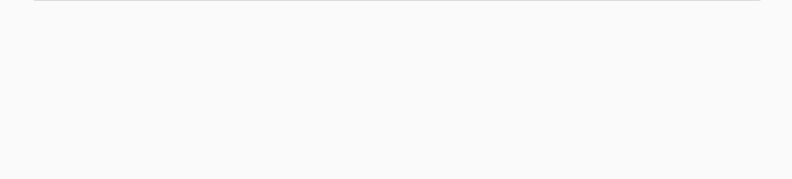
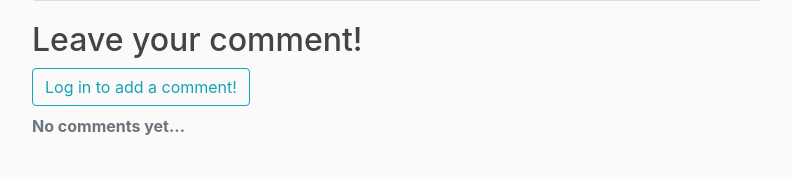
Before and after one commit to phumidea/Django_sandbox, a Django app: page /post/1/ in a window 1280 px wide. Shown: the part 217-396 px from the top of the page, without its empty margins (53-845 px from the left). Run offline with Django 3.2, Linux system fonts and the light colour scheme; data comes from the database, SQL or seed files in the repository; both versions use the stored data as it was after the commit; some libraries are stand-ins or nearby versions.

Commit message:
add comment

```diff
--- a/blog/models.py
+++ b/blog/models.py
@@ -14,3 +14,17 @@ class Post(models.Model):
 
     def get_absolute_url(self):
         return reverse('post-detail', kwargs={'pk':self.pk})
+
+    @property
+    def number_of_comments(self):
+        return Comment.objects.filter(blogpost_connected=self).count()
+
+
+class Comment(models.Model):
+    blogpost_connected = models.ForeignKey(Post, related_name='comments', on_delete=models.CASCADE)
+    author = models.ForeignKey(User, on_delete=models.CASCADE)
+    content = models.TextField()
+    date_posted = models.DateTimeField(default=timezone.now)
+
+    def __str__(self):
+        return str(self.author) + ', ' + self.blogpost_connected.title[:40]
--- a/blog/templates/blog/post_detail.html
+++ b/blog/templates/blog/post_detail.html
@@ -1,4 +1,5 @@
 {% extends "blog/base.html" %}
+{% load crispy_forms_tags %}
 {% block content %}
 
     <article class="media content-section">
@@ -19,4 +20,44 @@
     </div>
     </article>
 
+    <!-- COMMENTS  -->
+    <h2 class="mb-2">Leave your comment!</h2>
+    <div id="comments_section">
+
+    {% if user.is_authenticated %}
+    <form method="POST">
+        {% csrf_token %}
+        <div class="form-group">
+        {{ comment_form|crispy }}
+        <button class="btn btn-info" type="submit">Add comment <i class="fas fa-comments"></i></button>
+        </div>
+    </form>
+    {% else %}
+    <a class="btn btn-outline-info mb-2" href="{% url 'login' %}?next={{request.path}}">Log in to add a comment!</a><br>
+    {% endif %}
+
+    {% if comments %}
+    <strong class="text-secondary">{{ object.number_of_comments }} Comment{{ object.number_of_comments|pluralize }}</strong>
+    <hr>
+    <ul>
+        {% for comment in comments %}
+        <li>
+        <div>
+            <span>
+            <a class="mr-2" href="{% url 'user-posts' comment.author.username %}">{{ comment.author }}</a>
+            <small class="text-muted">{{ comment.date_posted }}</small>
+            </span>
+            <p>
+            {{ comment.content|safe }}
+            </p>
+        </div>
+        </li>
+        {% endfor %}
+    </ul>
+    {% else %}
+        <strong class="text-secondary">No comments yet...</strong>
+    {% endif %}
+
+    </div>
+
 {% endblock content %}
--- a/blog/views.py
+++ b/blog/views.py
@@ -1,14 +1,9 @@
 from django.shortcuts import render, get_object_or_404
 from django.contrib.auth.mixins import LoginRequiredMixin, UserPassesTestMixin
 from django.contrib.auth.models import User
-from .models import Post
+from .models import Post, Comment
+from .forms import NewCommentForm
 from django.views.generic import ListView, DetailView, CreateView, UpdateView, DeleteView
-
-def home(request):
-    context = {
-        'posts': Post.objects.all()
-    }
-    return render(request, 'blog/home.html',context)
 
 class PostListView(ListView):
     model = Post
@@ -29,6 +24,22 @@ class UserPostListView(ListView):
 class PostDetailView(DetailView):
     model = Post
 
+    def get_context_data(self, **kwargs):
+        data = super().get_context_data(**kwargs)
+
+        comments_connected = Comment.objects.filter(
+            blogpost_connected=self.get_object()).order_by('-date_posted')
+        data['comments'] = comments_connected
+        if self.request.user.is_authenticated:
+            data['comment_form'] = NewCommentForm(instance=self.request.user)
+        return data
+
+    def post(self, request, *args, **kwargs):
+        new_comment = Comment(content=request.POST.get('content'),
+                                  author=self.request.user,
+                                  blogpost_connected=self.get_object())
+        new_comment.save()
+        return self.get(self, request, *args, **kwargs)
 class PostCreateView(LoginRequiredMixin, CreateView):
     model = Post
     fields = ['title', 'content']
```
Also changed, not shown: blog/forms.py (added, +8 -0 lines), blog/migrations/0002_comment.py (added), db.sqlite3.
